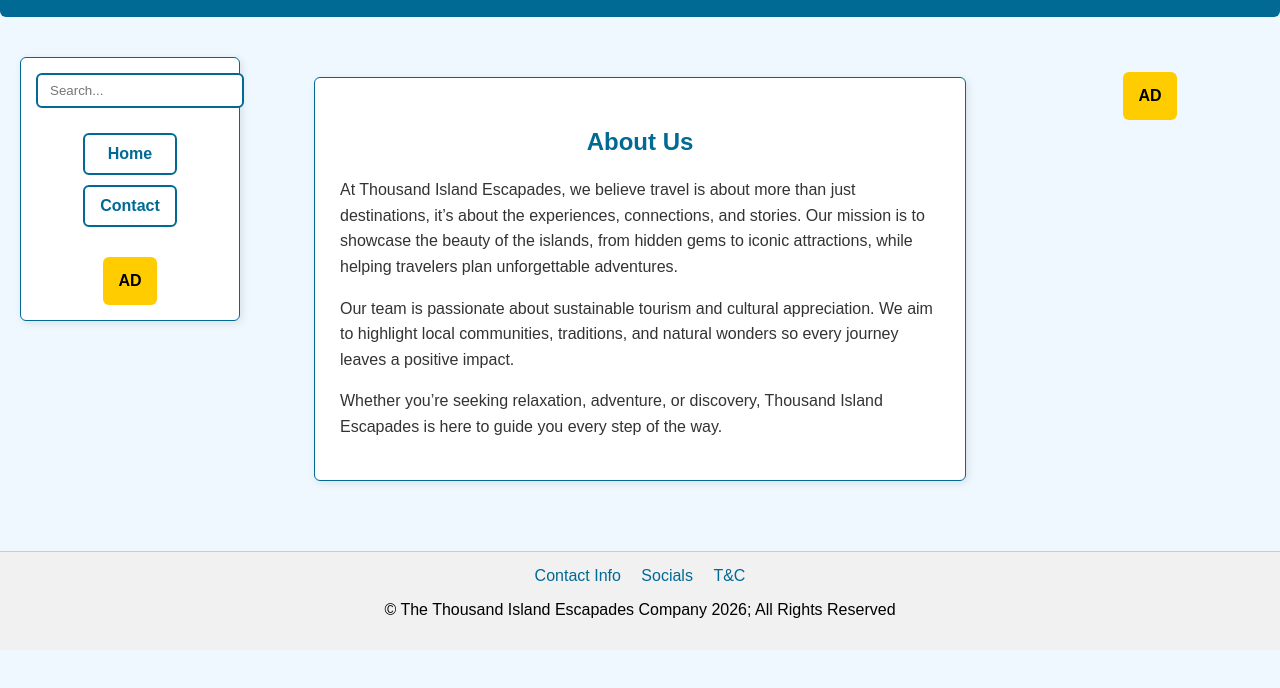
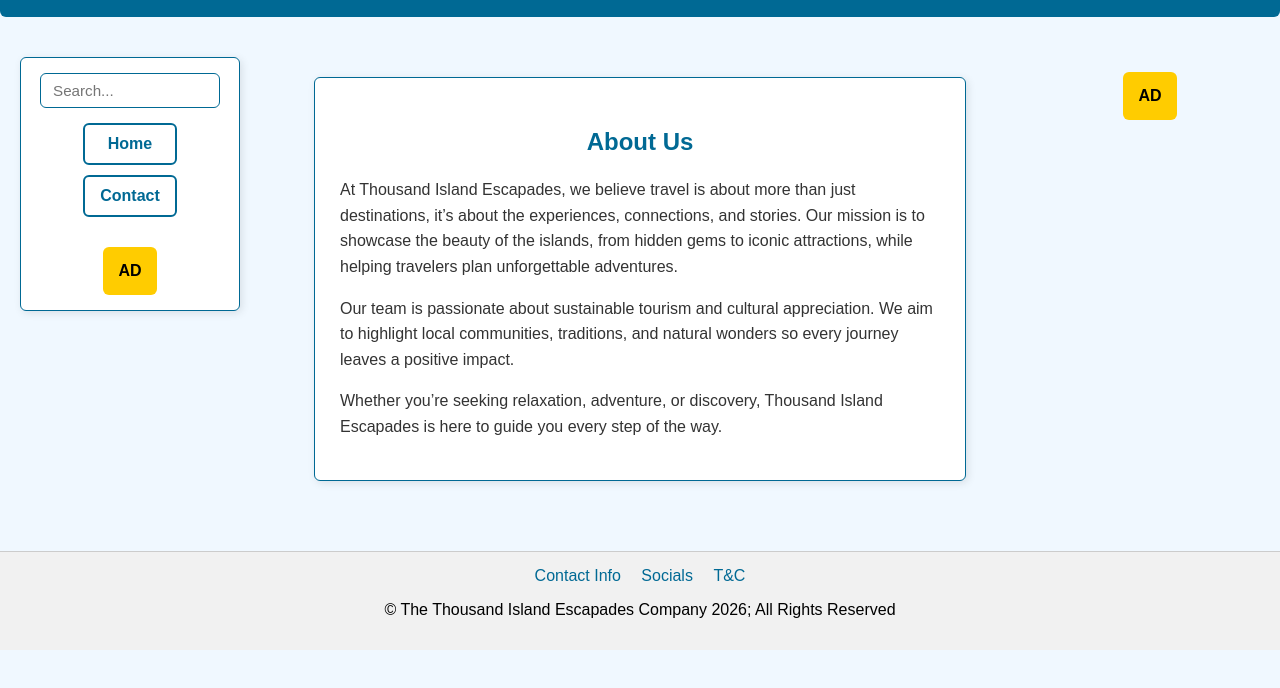
Before and after one commit to altheajastia/thousand-island-escapades, a plain HTML site: page about.html in a window 1280 px wide. Shown: the part 110-798 px from the top of the page. Drawn offline with Linux system fonts and the light colour scheme.

Commit message:
Update about.html

```diff
--- a/about.html
+++ b/about.html
@@ -20,9 +20,9 @@
 
     <aside class="left-sidebar">
       <div class="sidebar-card">
-        <form>
-          <input type="text" class="form-control mb-3" placeholder="Search...">
-        </form>
+        <div class="sidebar-search">
+  <input type="text" placeholder="Search...">
+</div>
         <nav>
           <ul>
             <li><a href="index.html">Home</a></li>
```
